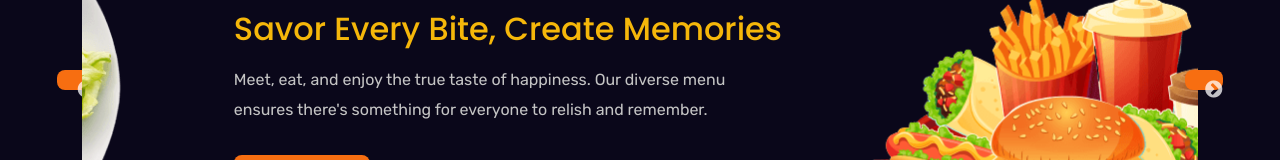
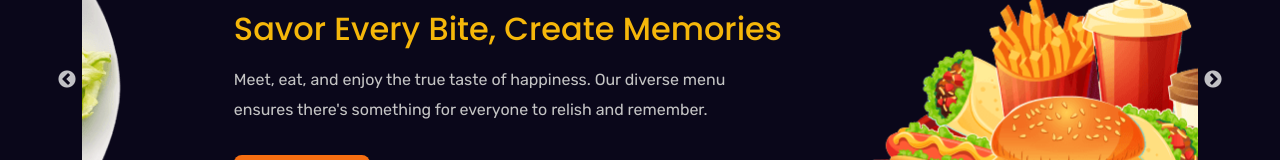
Before and after one commit to Abdelrahman5243/restaurant-e-commerce, a React (Vite) app: page / in a window 1280 px wide. Shown: the part 342-502 px from the top of the page. Built offline with nearby package versions, Linux system fonts and the light colour scheme.

Commit message:
slick-arrow

```diff
--- a/src/App.css
+++ b/src/App.css
@@ -67,7 +67,7 @@ i {
   width: 120px;
 }
 
-button:not(.filter-btn) {
+button:not(.filter-btn,.slick-arrow) {
   border-radius: 8px;
   padding: 0.6em 1.2em;
   font-size: 1em;
@@ -83,6 +83,6 @@ button:not(.filter-btn) {
   justify-content: center;
   cursor: pointer;
 }
-button:not(.filter-btn):hover {
+button:not(.filter-btn,.slick-arrow):hover {
   background: var(--website-6-color-2-light);
 }
```
